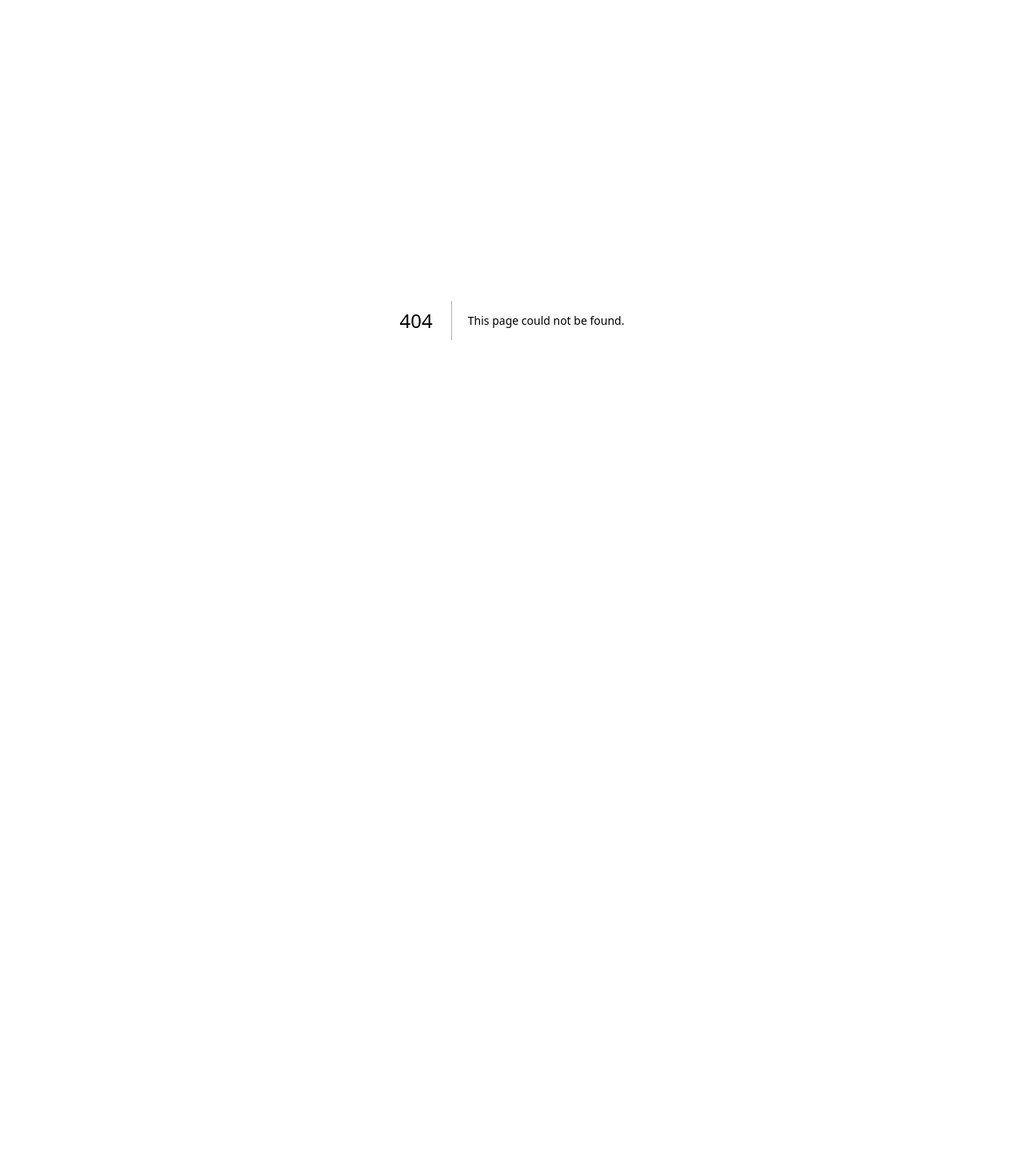
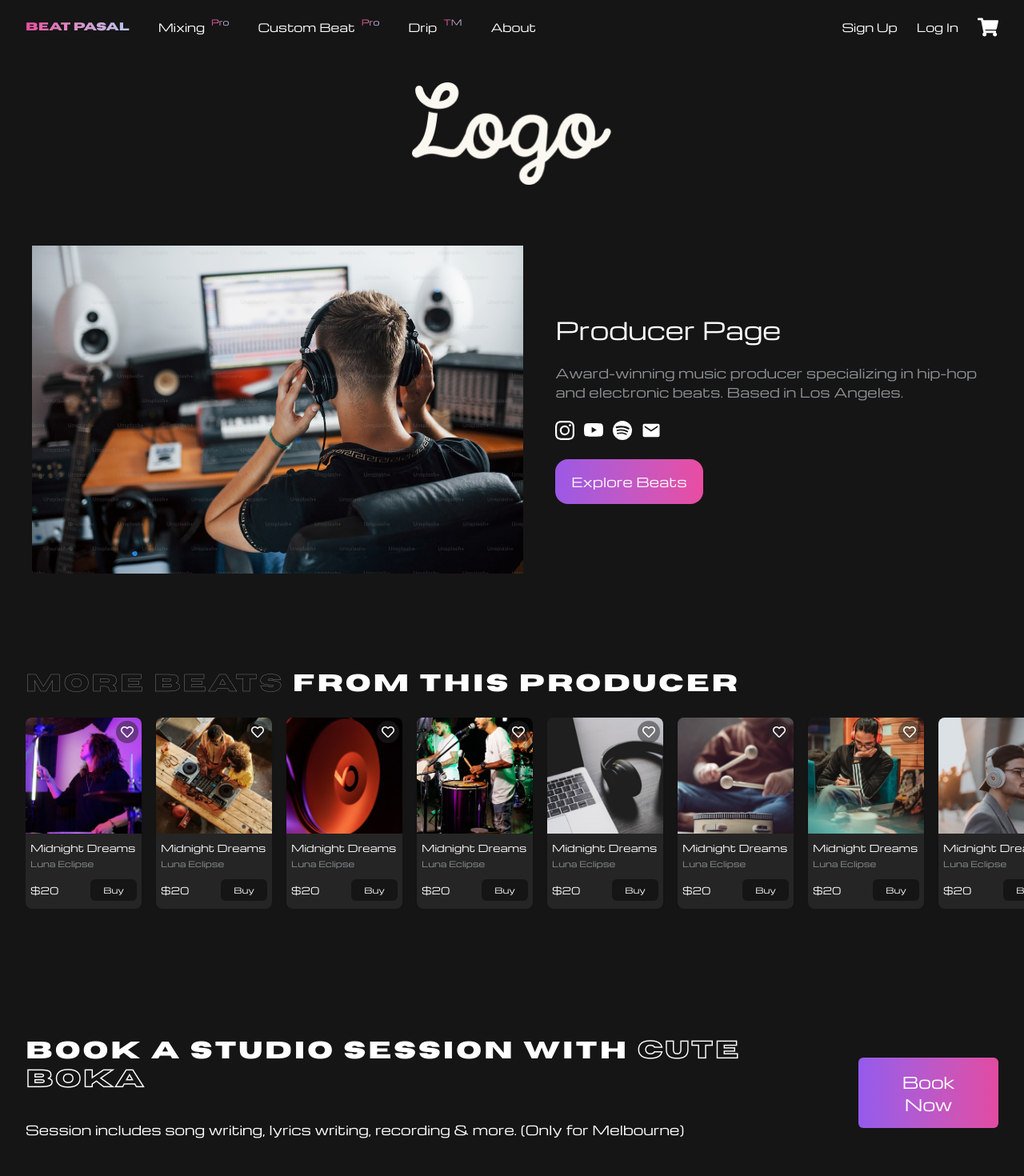
Before and after one commit to SujanBudhaMagar/cute-bokaa, a Next.js app: page /producer in a window 1280 px wide. Before the commit this address had no page. Shown: the top 1470 px of the page at 80% size. Before the commit the page ends 800 px from the top, so only its background shows below. Built offline with nearby package versions, Linux system fonts and the light colour scheme.

Commit message:
Ui fix and Producer page

```diff
--- a/src/app/(Auth_Routes)/mixingform/page.tsx
+++ b/src/app/(Auth_Routes)/mixingform/page.tsx
@@ -12,6 +12,7 @@
 } from "react-icons/fa";
 import CustomSwiperSlide from "@/components/SwiperSlide";
 import Footer from "@/components/Footer";
+import LogoComp from "@/components/LogoComp";
 
 const Payment: PaymentIn[] = [
   {
@@ -57,17 +58,11 @@
       <Navbar />
       <div className="flex flex-col items-center justify-center px-4 md:px-0 min-h-screen text-white gap-6">
         {/* Logo */}
-        <Image
-          src="/img/logo.png"
-          alt="Logo"
-          width={150}
-          height={150}
-          className="hidden md:block mb-6"
-        />
+        <LogoComp />
 
         {/* Header Section */}
         <div className="flex flex-col items-center justify-center gap-4 text-center mb-6 mt-6 md:mt-0">
-          <p className="md:text-3xl font-bold text-sm horizon-outlined tracking-widest ">
+          <p className="md:text-3xl font-bold text-xl horizon-outlined tracking-widest ">
             TELL US{" "}
             <span className="horizon tracking-widest">
               ABOUT YOUR MIXING NEEDS
@@ -80,7 +75,7 @@
         </div>
 
         {/* Form Container */}
-        <div className="bg-[#252525] w-full max-w-3xl md:px-20 md:py-10 px-10 py-5 rounded-md">
+        <div className="bg-[#252525] w-full max-w-3xl md:px-20 md:py-10 px-10 py-5 rounded-md test globalContainer">
           <form className="flex flex-col">
             {/* Name Input */}
             <div className="flex flex-col mb-4">
--- a/src/app/(Home_Routes)/about/page.tsx
+++ b/src/app/(Home_Routes)/about/page.tsx
@@ -1,5 +1,6 @@
 "use client";
 import AboutCard from "@/components/card/AboutCard";
+import LogoComp from "@/components/LogoComp";
 import { SpotifyData, YoutubeData } from "@/constants";
 
 import Image from "next/image";
@@ -8,16 +9,10 @@
 const About = () => {
   return (
     <div className="bg-primary overflow-hidden">
-      <div className="bg-[#151515]">
+      <div className="bg-[#000000]">
         {/* details */}
         <div className="flex flex-col items-center">
-          <Image
-            src="/img/logo.png"
-            alt="Logo"
-            height={150}
-            width={150}
-            className="hidden md:block "
-          />
+          <LogoComp />
           <div className="flex flex-col-reverse md:flex-row items-center justify-evenly w-full globalContainer">
             <div className="w-full md:w-[55%] ml-4 ">
               <div className="inline-block">
--- a/src/app/(Home_Routes)/booknow/page.tsx
+++ b/src/app/(Home_Routes)/booknow/page.tsx
@@ -7,6 +7,7 @@
 import { FaLocationDot } from "react-icons/fa6";
 import { RiBeerLine } from "react-icons/ri";
 import { MdWatchLater } from "react-icons/md";
+import LogoComp from "@/components/LogoComp";
 
 const Book: BookProps[] = [
   {
@@ -42,30 +43,22 @@
 
   return (
     <div className="min-h-screen bg-primary">
+      {/* Hero Section */}
+      <div className="flex flex-col items-center relative w-full h-[650px] bg-primary">
         {/* Logo */}
-      <div className="flex justify-center py-6">
-        <Image
-          src="/img/logo.png"
-          alt="Logo"
-          height={100}
-          width={100}
-          className="object-contain"
-        />
-      </div>
-
-      {/* Hero Section */}
-      <div className="relative w-full h-[650px] bg-primary">
+        <div className="absolute top-6 items-center z-5">
+          <LogoComp />
+        </div>{" "}
         <Image
           src="/img/book.png"
           alt="Background"
           fill
           className="object-cover"
         />
-
         {/* Overlay Content */}
         <div className="absolute inset-0 bg-primary opacity-80 z-0">
           <div className="absolute inset-0 flex flex-col items-center justify-evenly px-4 text-center">
-            <h1 className="text-lg md:text-3xl horizon mt-44">
+            <h1 className="text-xl md:text-3xl horizon mt-44">
               <span className="bg-gradient-to-r from-[#F03F98] to-[#B5C8F2] text-transparent bg-clip-text">
                 BOOK YOUR STUDIO{" "}
               </span>
@@ -98,14 +91,10 @@
       </div>
 
       {/* Booking Section */}
-      <div
-        id="form"
-        className="p-6 md:p-10 bg-primary min-h-screen w-full text-white "
-      >
-        <div className="globalContainer py-10 md:py-20">
-          <div className="flex flex-col md:flex-row gap-8">
+      <div id="form" className="py-16 md:py-10 globalContainer text-white">
+        <div className="flex flex-col md:flex-row gap-8 test">
           {/* Booking Form */}
-            <div className="bg-[#252525] rounded-xl p-6 w-full md:max-w-4xl flex flex-col justify-around">
+          <div className="bg-[#252525] rounded-xl p-6 w-full md:max-w-4xl flex flex-col justify-around test">
             <p className="text-center text-lg md:text-3xl mb-6 horizon tracking-wide">
               Book{" "}
               <span className="horizon-outlined text-lg md:text-3xl">
@@ -148,7 +137,7 @@
               <label className="block mb-2 text-[12px] md:text-base font-medium">
                 Select Time Slot
               </label>
-                <div className="grid grid-cols-2 md:grid-cols-4 gap-4 mb-4 text-[10px] md:text-base">
+              <div className="grid grid-cols-2 md:grid-cols-4 gap-4 mb-4 text-sm md:text-base">
                 {timeOptions.map((slot, idx) => (
                   <button
                     key={idx}
@@ -161,7 +150,7 @@
                   </button>
                 ))}
                 <select
-                    className="px-4 py-2 rounded bg-primary border border-[#374151] text-[10px] md:text-base w-full"
+                  className="px-4 py-2 rounded bg-primary border border-[#374151] text-sm md:text-base w-full"
                   onChange={(e) => setTimeSlot(e.target.value)}
                 >
                   <option className="text-text-[12px] md:text-base">
@@ -178,7 +167,7 @@
 
             {/* Upload Beat */}
             <div>
-                <label className="block mb-2 text-[12px] md:text-base font-medium">
+              <label className="block mb-2 text-sm md:text-base font-medium">
                 Upload Beat
               </label>
               <input
@@ -186,7 +175,7 @@
                 placeholder="Provide your Google Drive link here..."
                 value={beatLink}
                 onChange={(e) => setBeatLink(e.target.value)}
-                  className="w-full mb-4 p-2 rounded bg-primary border border-[#374151] text-[10px] md:text-base"
+                className="w-full mb-4 p-2 rounded bg-primary border border-[#374151] text-sm md:text-base"
               />
             </div>
 
@@ -250,7 +239,6 @@
         </div>
       </div>
     </div>
-    </div>
   );
 };
 
--- a/src/app/(Home_Routes)/drip/page.tsx
+++ b/src/app/(Home_Routes)/drip/page.tsx
@@ -1,3 +1,4 @@
+import LogoComp from "@/components/LogoComp";
 import CustomSwiperSlide from "@/components/SwiperSlide";
 import { ProductData, WornData } from "@/constants";
 import Image from "next/image";
@@ -12,15 +13,9 @@
   return (
     <div className="bg-primary min-h-screen overflow-hidden">
       <div className="flex flex-col items-center">
-        <Image
-          src="/img/logo.png"
-          alt="Logo"
-          height={150}
-          width={150}
-          className="hidden md:block mb-10"
-        />
+        <LogoComp />
         {/* section1 */}
-        <div className="flex flex-col items-center justify-between globalContainer w-full h-screen">
+        <div className="flex flex-col items-center justify-evenly globalContainer w-full">
           <p className="uppercase horizon text-base md:text-3xl text-white tracking-widest mt-4">
             Rock{" "}
             <span className="horizon-outlined text-base md:text-3xl text-white tracking-widest mt-4">
@@ -64,31 +59,26 @@
             ))}
           </div>
           {/* products section */}
-          <p className="horizon text-sm md:text-2xl text-white mt-2">
+          <p className="horizon text-xl md:text-3xl text-white mt-2 tracking-widest">
             Trusted By{" "}
-            <span className="text-sm md:text-2xl horizon-outlined text-white">
-              The Best
-            </span>
+            <span className=" horizon-outlined text-white">The Best</span>
           </p>
           <CustomSwiperSlide />
         </div>
       </div>
       {/* section 2 */}
-      <div className="flex flex-col items-center justify-between globalContainer overflow-hidden gap-3 mt-20 md:mt-26">
-        <p className="horizon text-white text-base md:text-3xl tracking-widest">
-          Worn by{" "}
-          <span className="horizon-outlined text-white text-sm md:text-3xl tracking-widest">
-            the Best
-          </span>
+      <div className="flex flex-col items-center justify-between globalContainer overflow-hidden gap-3 mt-20">
+        <p className="horizon text-white text-xl md:text-3xl tracking-widest">
+          Worn by <span className="horizon-outlined">the Best</span>
         </p>
         <p className="text-[#8C9092] text-sm md:text-base text-center">
           Join the elite community of producers and artists who trust our brand
         </p>
         {/* animated slides */}
-        <div className="flex flex-nowrap gap-6 mt-14 animate-slide relative w-full">
+        <div className="flex gap-6 mt-14 animate-slide relative w-full">
           {photoSlides.map((item, idx) => (
             <div
-              className="w-[200px] h-[320px] md:w-[330px] md:h-[320px] relative flex-shrink-0"
+              className="w-[200px] h-[320px] md:w-[330px] md:h-[320px] relative"
               key={idx}
             >
               <Image
--- /dev/null
+++ b/src/app/(Home_Routes)/producer/page.tsx
@@ -0,0 +1,53 @@
+import MusicCard from "@/components/card/MusicCard";
+import LogoComp from "@/components/LogoComp";
+import Image from "next/image";
+import React from "react";
+import { BsInstagram, BsSpotify, BsYoutube } from "react-icons/bs";
+import { IoMdMail } from "react-icons/io";
+
+const Producer = () => {
+  return (
+    <div className="bg-primary overflow-hidden">
+      <div className="flex flex-col items-center justify-between ">
+        <LogoComp />
+        <div className="flex flex-col md:flex-row items-center justify-between gap-10 px-10 md:py-10 py-14 globalContainer">
+          <Image
+            src="/img/producer.jpg"
+            alt="Not found"
+            height={1000}
+            width={1000}
+            className="h-[240px] w-[350px] md:h-[410px] md:w-[660px]"
+          />
+          <div className="flex flex-col items-start gap-6">
+            <h1 className="text-[#FAFAFA] text-xl md:text-3xl">
+              Producer Page
+            </h1>
+            <p className="text-[#8C9092] text-sm md:text-base w-80 md:w-[560px]">
+              Award-winning music producer specializing in hip-hop and
+              electronic beats. Based in Los Angeles.
+            </p>
+            <div className="flex gap-3 text-white">
+              <BsInstagram size={24} />
+              <BsYoutube size={24} />
+              <BsSpotify size={24} />
+              <IoMdMail size={24} />
+            </div>
+            <button className="rounded-2xl bg-gradient-to-r from-[#9B58E6] to-[#E94CA1] text-[#FAFAFA] px-5 py-4">
+              Explore Beats
+            </button>
+          </div>
+        </div>
+        <div className="flex flex-col globalContainer my-10 gap-6 md:py-10 py-4">
+          <h1 className="text-lg md:text-3xl horizon-outlined text-white tracking-widest w-80 md:w-full">
+            More Beats <span className="horizon">from this producer</span>
+          </h1>
+          <div>
+            <MusicCard />
+          </div>
+        </div>
+      </div>
+    </div>
+  );
+};
+
+export default Producer;
--- a/src/components/Footer.tsx
+++ b/src/components/Footer.tsx
@@ -39,13 +39,11 @@
       <div className="flex flex-col md:flex-row items-center justify-between gap-5">
         {/* booking */}
         <div className="flex flex-col gap-8">
-          <p className="uppercase text-white font-bold horizon text-base md:text-3xl tracking-wider md:tracking-widest">
+          <p className="uppercase text-white font-bold horizon text-xl md:text-3xl tracking-wider md:tracking-widest">
             Book a Studio Session with{" "}
-            <span className="horizon-outlined text-base md:text-3xl tracking-widest">
-              Cute Boka
-            </span>
+            <span className="horizon-outlined">Cute Boka</span>
           </p>
-          <p className="text-white text-[10px] md:text-base mb-3">
+          <p className="text-white text-sm md:text-base mb-3">
             Session includes song writing, lyrics writing, recording & more.
             (Only for Melbourne)
           </p>
--- a/src/constants/index.ts
+++ b/src/constants/index.ts
@@ -11,7 +11,6 @@
   FeatureProps,
   ServiceOption,
   comparisonDataProps,
-
 } from "@/types";
 
 export const YoutubeData: AboutDataProps[] = [
@@ -90,7 +89,7 @@
 ];
 
 export const NavData: NavProps[] = [
-  { href: "/mixing", name: "Mixing", more: "Pro" },
+  { href: "/mixingpro", name: "Mixing", more: "Pro" },
   { href: "/custombeat", name: "Custom Beat", more: "Pro" },
   { href: "/drip", name: "Drip", more: "TM" },
   { href: "/about", name: "About" },
@@ -197,25 +196,27 @@
   },
 ];
 
-
 export const BlogCardData: blogCardprops[] = [
   {
     img: "/img/blogimg/1.jpg",
-    title: "This platform completely transformed how I produce and share my music. The community here is incredibly supportive.",
+    title:
+      "This platform completely transformed how I produce and share my music. The community here is incredibly supportive.",
     authorImg: "/img/footimg/1.jpg",
     autName: "Sarah Miller",
     autWork: "Music Producer",
   },
   {
     img: "/img/blogimg/2.jpg",
-    title: "This platform completely transformed how I produce and share my music. The community here is incredibly supportive.",
+    title:
+      "This platform completely transformed how I produce and share my music. The community here is incredibly supportive.",
     authorImg: "/img/footimg/2.jpg",
     autName: "Hari Shyam",
     autWork: "Music Producer",
   },
   {
     img: "/img/blogimg/3.jpg",
-    title: "This platform completely transformed how I produce and share my music. The community here is incredibly supportive.",
+    title:
+      "This platform completely transformed how I produce and share my music. The community here is incredibly supportive.",
     authorImg: "/img/footimg/3.jpg",
     autName: "Ramesh Stif",
     autWork: "Music Producer",
@@ -223,21 +224,24 @@
 
   {
     img: "/img/blogimg/4.jpg",
-    title: "This platform completely transformed how I produce and share my music. The community here is incredibly supportive.",
+    title:
+      "This platform completely transformed how I produce and share my music. The community here is incredibly supportive.",
     authorImg: "/img/footimg/1.jpg",
     autName: "Sarah Miller",
     autWork: "Music Producer",
   },
   {
     img: "/img/blogimg/5.jpg",
-    title: "This platform completely transformed how I produce and share my music. The community here is incredibly supportive.",
+    title:
+      "This platform completely transformed how I produce and share my music. The community here is incredibly supportive.",
     authorImg: "/img/footimg/2.jpg",
     autName: "Hari Shyam",
     autWork: "Music Producer",
   },
   {
     img: "/img/blogimg/6.jpg",
-    title: "This platform completely transformed how I produce and share my music. The community here is incredibly supportive.",
+    title:
+      "This platform completely transformed how I produce and share my music. The community here is incredibly supportive.",
     authorImg: "/img/footimg/3.jpg",
     autName: "Ramesh Stif",
     autWork: "Music Producer",
@@ -245,46 +249,47 @@
 
   {
     img: "/img/blogimg/7.jpg",
-    title: "This platform completely transformed how I produce and share my music. The community here is incredibly supportive.",
+    title:
+      "This platform completely transformed how I produce and share my music. The community here is incredibly supportive.",
     authorImg: "/img/footimg/1.jpg",
     autName: "Sarah Miller",
     autWork: "Music Producer",
   },
   {
     img: "/img/blogimg/8.jpg",
-    title: "This platform completely transformed how I produce and share my music. The community here is incredibly supportive.",
+    title:
+      "This platform completely transformed how I produce and share my music. The community here is incredibly supportive.",
     authorImg: "/img/footimg/2.jpg",
     autName: "Hari Shyam",
     autWork: "Music Producer",
   },
   {
     img: "/img/blogimg/9.jpg",
-    title: "This platform completely transformed how I produce and share my music. The community here is incredibly supportive.",
+    title:
+      "This platform completely transformed how I produce and share my music. The community here is incredibly supportive.",
     authorImg: "/img/footimg/3.jpg",
     autName: "Ramesh Stif",
     autWork: "Music Producer",
   },
 ];
 
-
-export const standardFeatures:FeatureProps[] = [
+export const standardFeatures: FeatureProps[] = [
   { name: "High Quality WAV Version", available: true },
   { name: "Radio Play & Profit Live Performance", available: true },
   { name: "Unlimited Streams  50,000 Streams", available: false },
   { name: "Unlimited Rights Limited Rights", available: false },
   { name: "Free Performance Version", available: false },
   { name: "Producer Tag", available: false },
-]
+];
 
-export const premiumFeatures:FeatureProps[] = [
+export const premiumFeatures: FeatureProps[] = [
   { name: "Fully Customized Beat with STEMS", available: true },
   { name: "Exclusive License with Full Rights", available: true },
   { name: "Unlimited Streams", available: true },
   { name: "Free Performance Version", available: true },
   { name: "Radio Play & Profit Live Performance", available: true },
   { name: "Remove Producer Tag", available: true },
-]
-
+];
 
 export const services: ServiceOption[] = [
   {
@@ -343,9 +348,9 @@
     description: "Live Performance Mix",
     price: 25,
   },
-  ]
+];
 
-  export const comparisonData:comparisonDataProps[] = [
+export const comparisonData: comparisonDataProps[] = [
   {
     category: "Communication",
     regular: "1 week",
@@ -371,4 +376,4 @@
     regular: "Additional Charge",
     cuteboka: "FREE with Mixing Service",
   },
-  ]
+];
```
Also changed, not shown: public/img/logo.png (deleted), public/img/producer.jpg (added). Lines whose indentation alone changed are shown as unchanged.
